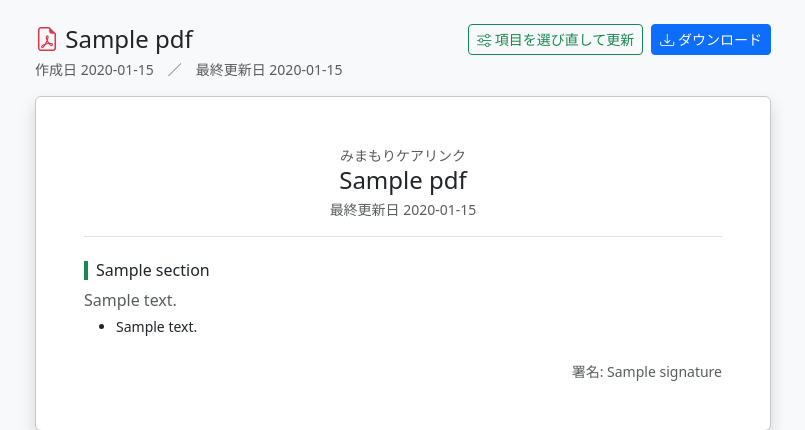
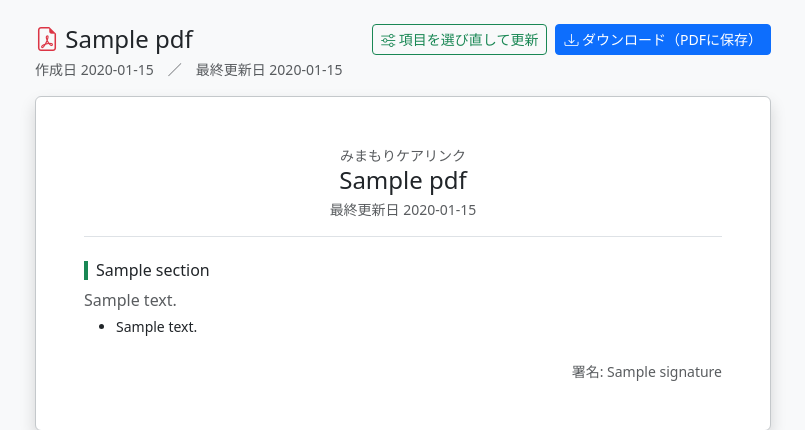
Before and after one commit to aungkyawmoe5320-png/group10-sotsusei, a Django app: template summary/templates/summary/detail.html in a window 1280 px wide. Shown: the part 56-486 px from the top of the page, without its empty margins (237-1042 px from the left). Run offline with Django 5.2, Linux system fonts and the light colour scheme; the template is opened without the code that fills it: most values are stand-ins (such as "Sample title", 1, 10 or a date in 2020).

Commit message:
Prefill survey on update and save the PDF through the print dialog
Co-Authored-By: Claude Sonnet 5.5 <noreply@anthropic.com>

Claude-Session: https://claude.ai/code/session_01KEkqJsFxez8uidWjS33LHP

```diff
--- a/summary/templates/summary/detail.html
+++ b/summary/templates/summary/detail.html
@@ -1,12 +1,18 @@
 {% extends "base.html" %}
 {% block title %}{{ pdf }} | みまもりケアリンク{% endblock %}
 {% block content %}
+<style media="print">
+  /* 印刷（PDFに保存）のとき、メニュー・ボタン・メッセージ・削除の枠を隠して、PDFの用紙だけを出す */
+  nav, .navbar, .alert, .no-print, #delete-zone { display: none !important; }
+  body { background: #fff !important; }
+  .card { box-shadow: none !important; border: 0 !important; }
+</style>
 <div class="row justify-content-center"><div class="col-lg-8">
   <div class="d-flex flex-wrap justify-content-between align-items-center gap-2 mb-1">
     <h1 class="h4 mb-0"><i class="bi bi-file-earmark-pdf text-danger"></i> {{ pdf }}</h1>
-    <div class="d-flex flex-wrap gap-2">
+    <div class="d-flex flex-wrap gap-2 no-print">
       <a class="btn btn-outline-success btn-sm" href="{% url 'summary' %}"><i class="bi bi-sliders"></i> 項目を選び直して更新</a>
-      <a class="btn btn-primary btn-sm" href="{% url 'summary_download' %}"><i class="bi bi-download"></i> ダウンロード</a>
+      <button type="button" class="btn btn-primary btn-sm" onclick="window.print()"><i class="bi bi-download"></i> ダウンロード（PDFに保存）</button>
     </div>
   </div>
   <p class="text-muted small">作成日 {{ pdf.created_at|date:"Y-m-d" }}　／　最終更新日 {{ pdf.updated_at|date:"Y-m-d" }}</p>
--- a/summary/views.py
+++ b/summary/views.py
@@ -23,7 +23,7 @@ MSG_CREATED = "PDFを作成しました。"
 MSG_UPDATED = "PDFを更新しました。"
 MSG_DELETED = "PDFを削除しました。"
 MSG_DOWNLOAD = "PDFのダウンロードは準備中です（今回は表示のみです）。"
-
+PREFILL_SURVEY = True  # True: 更新のとき、前回の答えを入れた状態でアンケートを開く（同意と署名は毎回入れ直す）
 
 def _own_pdf(request):
     """ログイン中の本人のPDF。なければ None。"""
@@ -83,6 +83,10 @@ def summary_survey(request):  # ③ アンケート。答えたあとに、PDF
         messages.warning(request, MSG_NEED_SELECT)
         return redirect("summary")
     answers = empty_survey()  # 最初は、何も入力・選択されていない状態
+    old = _own_pdf(request)
+    if PREFILL_SURVEY and old:
+        # 前回の答えを入れておく。同意と署名は、更新のたびに入れ直してもらう
+        answers = {**answers, **old.survey, "consent": False, "signature": ""}
     if request.method == "POST":
         answers = read_survey(request.POST)
         errors = survey_errors(answers)
```
